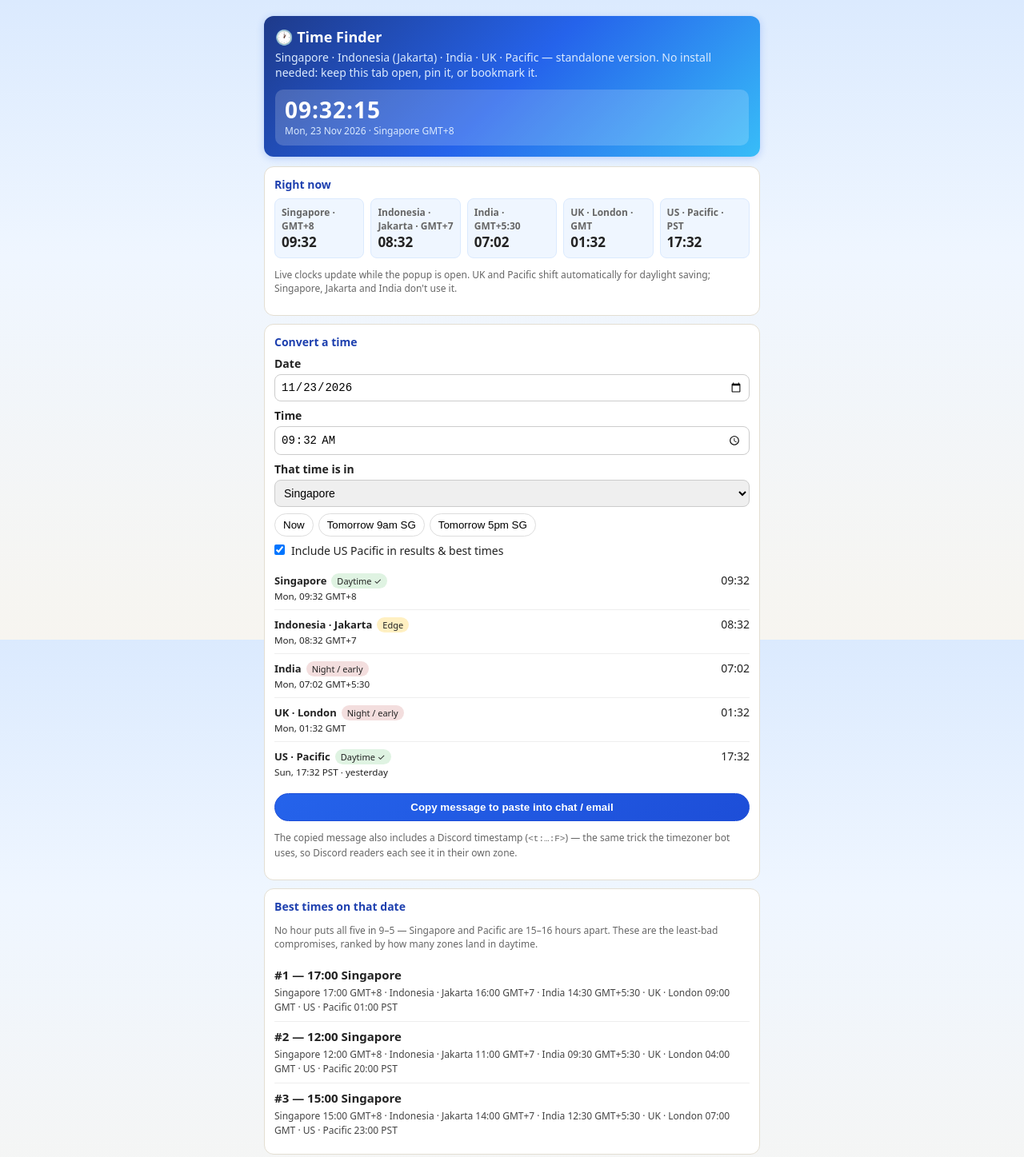
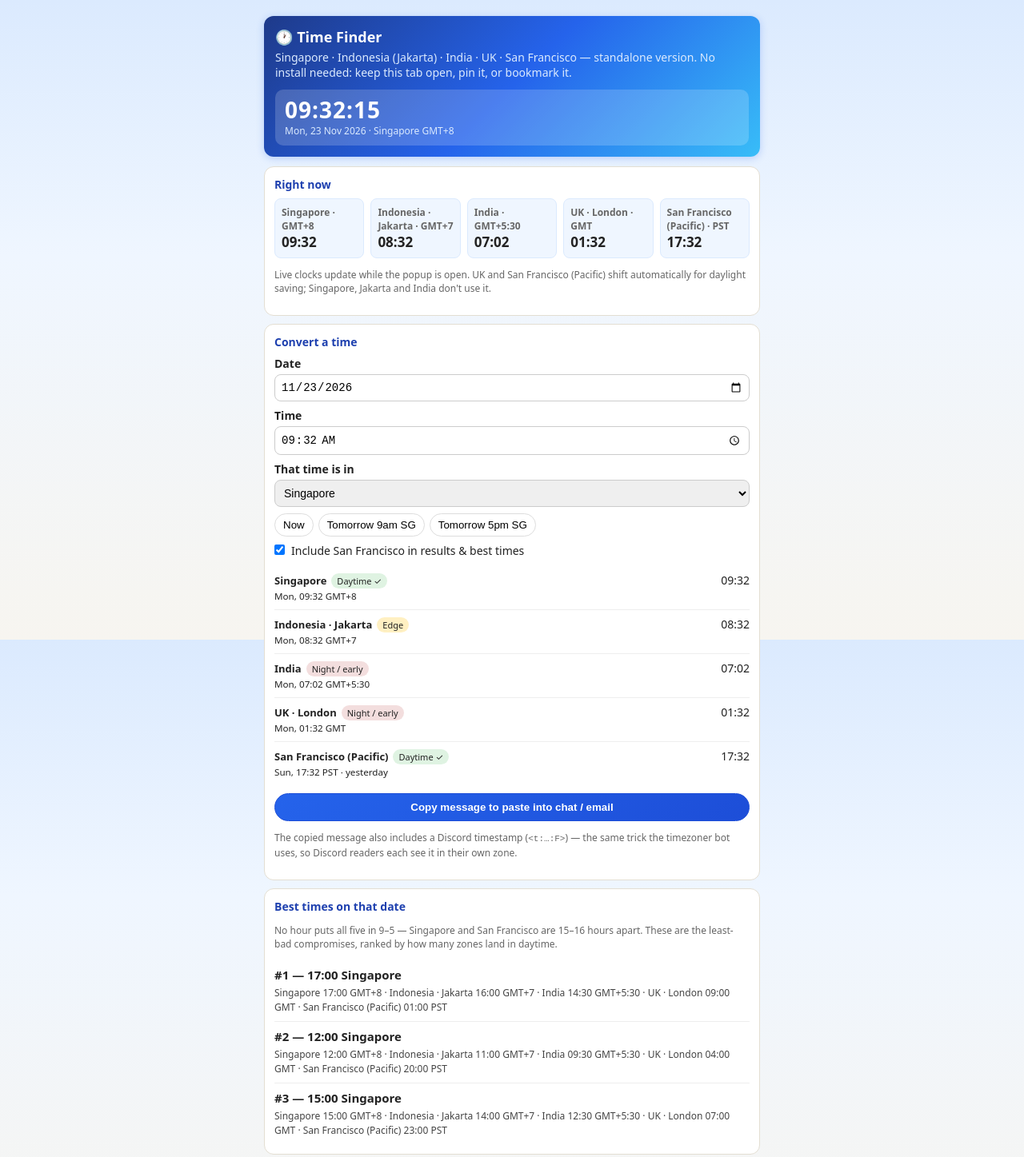
Before and after one commit to athyyna/time-finder, a plain HTML site: page index.html in a window 1280 px wide. Shown: the top 1447 px of the page at 80% size. Drawn offline with Linux system fonts and the light colour scheme.

Commit message:
Rename US Pacific zone to San Francisco (Pacific)

```diff
--- a/index.html
+++ b/index.html
@@ -41,14 +41,14 @@ body{width:auto;max-width:620px;margin:0 auto;padding:20px}
 <body>
 <header>
   <h1>🕐 Time Finder</h1>
-  <p>Singapore · Indonesia (Jakarta) · India · UK · Pacific — standalone version. No install needed: keep this tab open, pin it, or bookmark it.</p>
+  <p>Singapore · Indonesia (Jakarta) · India · UK · San Francisco — standalone version. No install needed: keep this tab open, pin it, or bookmark it.</p>
   <div class="now"><span id="nowClock">--:--:--</span><span id="nowDate"></span></div>
 </header>
 
 <section class="card">
   <h2>Right now</h2>
   <div id="live" class="live"></div>
-  <p class="hint">Live clocks update while the popup is open. UK and Pacific shift automatically for daylight saving; Singapore, Jakarta and India don't use it.</p>
+  <p class="hint">Live clocks update while the popup is open. UK and San Francisco (Pacific) shift automatically for daylight saving; Singapore, Jakarta and India don't use it.</p>
 </section>
 
 <section class="card">
@@ -61,7 +61,7 @@ body{width:auto;max-width:620px;margin:0 auto;padding:20px}
       <option value="Asia/Jakarta">Indonesia · Jakarta</option>
       <option value="Asia/Kolkata">India</option>
       <option value="Europe/London">UK · London</option>
-      <option value="America/Los_Angeles">US · Pacific</option>
+      <option value="America/Los_Angeles">San Francisco (Pacific)</option>
     </select>
   </label>
   <div class="quick">
@@ -69,7 +69,7 @@ body{width:auto;max-width:620px;margin:0 auto;padding:20px}
     <button type="button" data-quick="tomorrow9">Tomorrow 9am SG</button>
     <button type="button" data-quick="tomorrow17">Tomorrow 5pm SG</button>
   </div>
-  <label class="check"><input id="includePacific" type="checkbox" checked> Include US Pacific in results &amp; best times</label>
+  <label class="check"><input id="includePacific" type="checkbox" checked> Include San Francisco in results &amp; best times</label>
   <div id="results" class="results"></div>
   <button id="copy" type="button" class="primary">Copy message to paste into chat / email</button>
   <p id="copied" class="hint" hidden>Copied ✓</p>
@@ -78,21 +78,21 @@ body{width:auto;max-width:620px;margin:0 auto;padding:20px}
 
 <section class="card">
   <h2>Best times on that date</h2>
-  <p class="hint">No hour puts all five in 9–5 — Singapore and Pacific are 15–16 hours apart. These are the least-bad compromises, ranked by how many zones land in daytime.</p>
+  <p class="hint">No hour puts all five in 9–5 — Singapore and San Francisco are 15–16 hours apart. These are the least-bad compromises, ranked by how many zones land in daytime.</p>
   <div id="best" class="best"></div>
 </section>
 
 <footer>Offline. No sign-in, no server. Times use your browser's built-in timezone data.</footer>
 <script>
 // Time Finder — no libraries, no network. Uses the browser's own IANA timezone
-// data (Intl), so UK BST/GMT and Pacific PDT/PST daylight saving are handled
+// data (Intl), so UK BST/GMT and San Francisco (Pacific) PDT/PST daylight saving are handled
 // automatically, unlike a hard-coded UTC-offset table.
 const ZONES = [
   { id: 'sg', label: 'Singapore', tz: 'Asia/Singapore' },
   { id: 'id', label: 'Indonesia · Jakarta', tz: 'Asia/Jakarta' },
   { id: 'in', label: 'India', tz: 'Asia/Kolkata' },
   { id: 'uk', label: 'UK · London', tz: 'Europe/London' },
-  { id: 'us', label: 'US · Pacific', tz: 'America/Los_Angeles' },
+  { id: 'us', label: 'San Francisco (Pacific)', tz: 'America/Los_Angeles' },
 ];
 const $ = (id) => document.getElementById(id);
 
```
Also changed, not shown: 1 other file.
